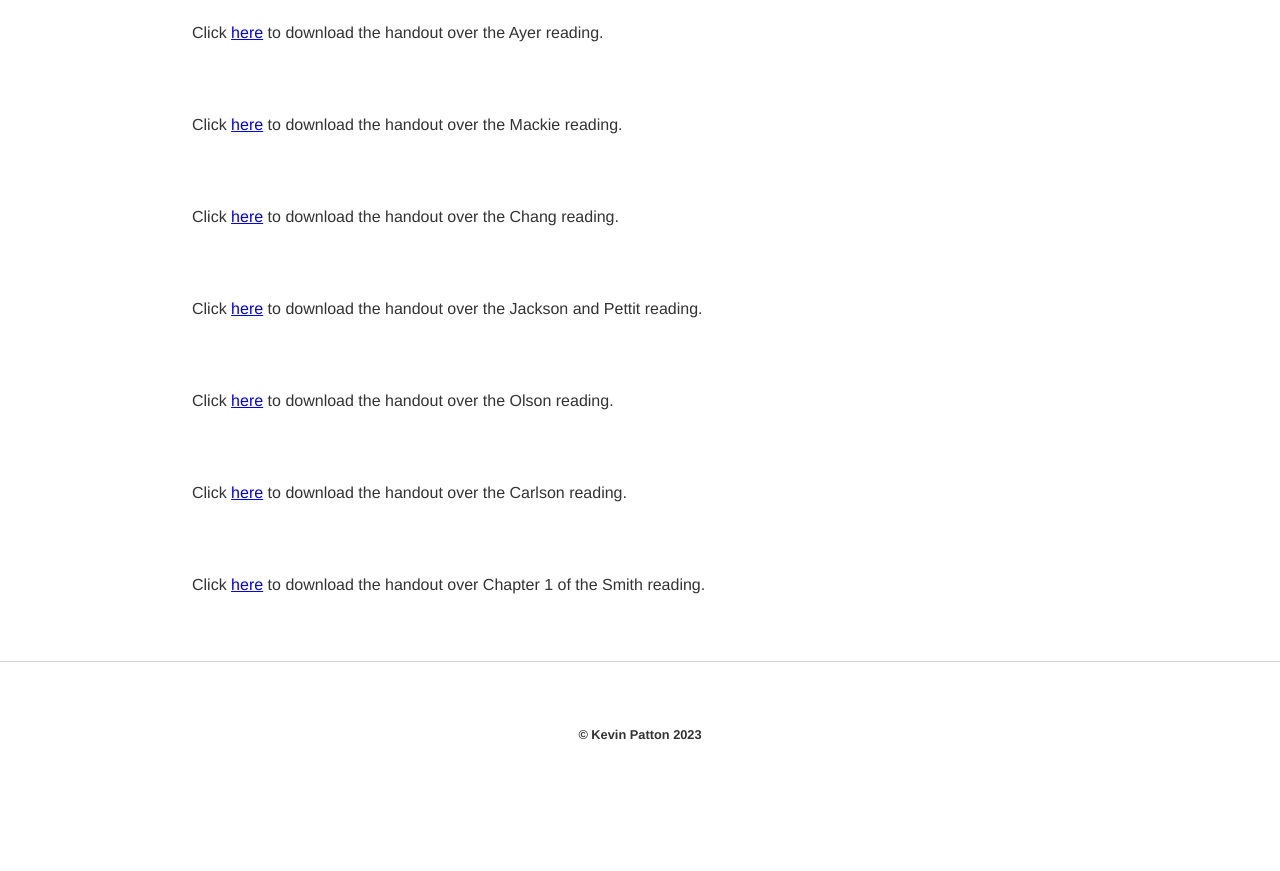
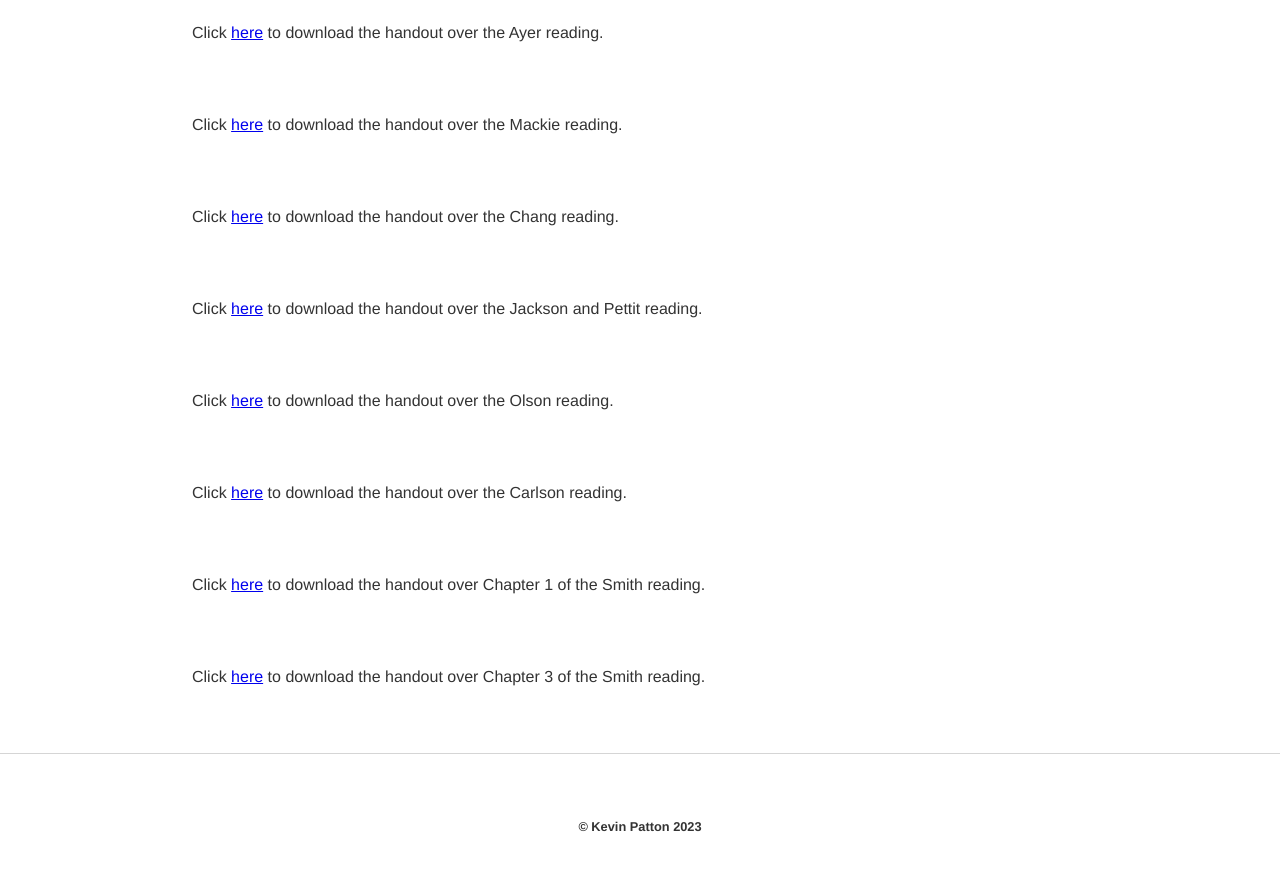
Before and after one commit to kevinjpatton/kevinjpatton.github.io, a Jekyll site: the page built from teaching/phil_3050/index.html, in a window 1280 px wide and 900 px high, scrolled down 2146 px. Shown: the top 871 px of the window. Built offline with Jekyll 4.4.1, drawn with Linux system fonts in a browser that asks for light colours; Markdown is read by kramdown in place of the engine named in the settings; before the commit the page ends 2954 px from its top, so only the background shows below that.

Commit message:
Update index.html

```diff
--- a/teaching/phil_3050/index.html
+++ b/teaching/phil_3050/index.html
@@ -32,3 +32,4 @@
 <p>Click <a href="/teaching/phil_3050/Handout - Olson.pdf" target="_blank">here</a> to download the handout over the Olson reading.</p>
 <p>Click <a href="/teaching/phil_3050/Handout - Carlson.pdf" target="_blank">here</a> to download the handout over the Carlson reading.</p>
 <p>Click <a href="/teaching/phil_3050/Handout - Smith ch1.pdf" target="_blank">here</a> to download the handout over Chapter 1 of the Smith reading.</p>
+<p>Click <a href="/teaching/phil_3050/Handout - Smith ch3.pdf" target="_blank">here</a> to download the handout over Chapter 3 of the Smith reading.</p>
```
